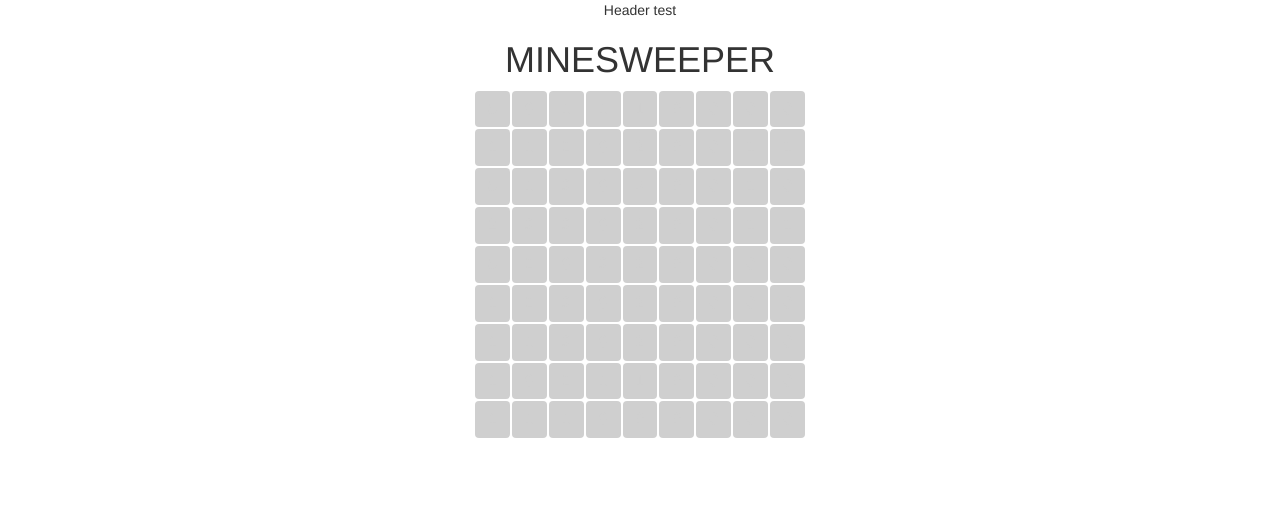
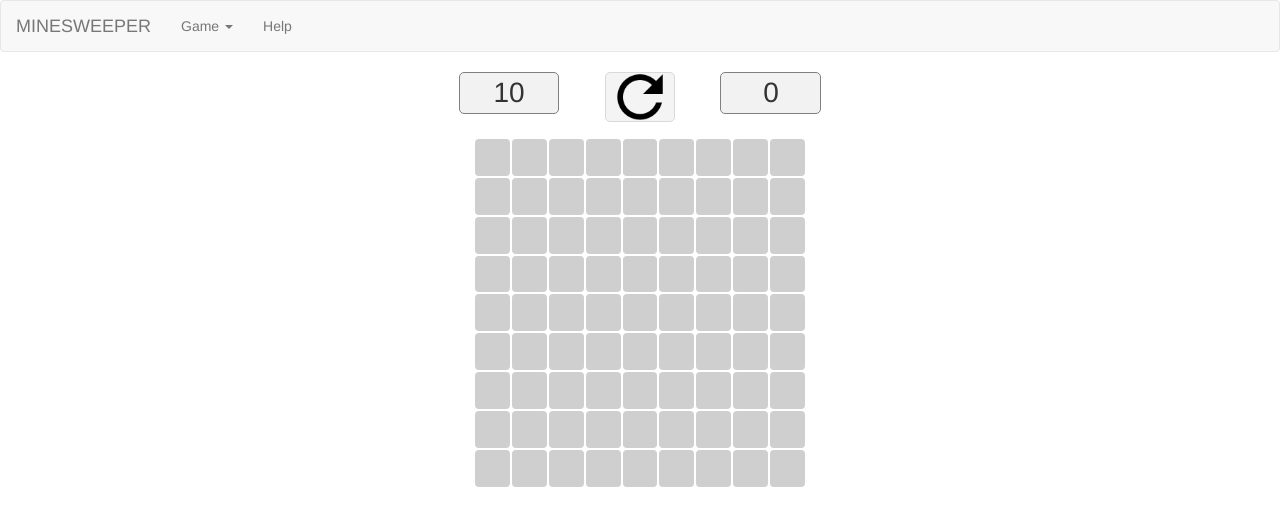
Before and after one commit to kinik93/Minesweeper, an Angular app: page / in a window 1280 px wide. Shown: the top 526 px of the page. Built offline with nearby package versions, Linux system fonts and the light colour scheme.

Commit message:
added timing function and some components

```diff
--- a/src/app/app.component.html
+++ b/src/app/app.component.html
@@ -1,12 +1,8 @@
 <!--The content below is only a placeholder and can be replaced.-->
-<div class="row" style="text-align:center">
-  Header test
-</div>
+<app-header></app-header>
 <div class="row">
   <div style="text-align:center">
-    <h1>
-      {{ title | uppercase}}
-    </h1>
+    <app-game-info></app-game-info>
     <app-game-board></app-game-board>
   </div>
 </div>
--- a/src/app/game-board/game-board.component.ts
+++ b/src/app/game-board/game-board.component.ts
@@ -1,6 +1,6 @@
 import { Component, OnInit } from '@angular/core';
 import { GameBoardService } from '../gameboard.service';
-import { Cell } from './cell.model';
+import { Cell, Point } from './cell.model';
 
 @Component({
   selector: 'app-game-board',
@@ -15,6 +15,8 @@ export class GameBoardComponent implements OnInit {
   rowArray: number[] = [];
   colArray: number[] = [];
 
+  elapsedTime: number;
+
   constructor(private gameBoardService: GameBoardService) { }
 
   ngOnInit() {
@@ -23,12 +25,20 @@ export class GameBoardComponent implements OnInit {
     this.rowArray = Array.from({length: this.nRows}, (x, i) => i);
     this.colArray = Array.from({length: this.nColumns}, (x, i) => i);
     this.grid = this.gameBoardService.getGrid();
+
+    this.elapsedTime = this.gameBoardService.elapsedTime;
   }
 
   onCellClick(x: number, y: number) {
+    if (this.gameBoardService.getFirstClick()) {
+      this.gameBoardService.plantMines(new Point(x, y));
+      this.gameBoardService.setAllAdjMines();
+      this.gameBoardService.setFirstClick(false);
+      this.gameBoardService.startChrono();
+    }
     if (!this.grid[x][y].getIsRevealed() && !this.grid[x][y].getIsFlag()) {
       if (this.grid[x][y].getIsMine()) {
-        this.grid[x][y].setIsRevealed(true);
+        this.gameBoardService.revealAllMines();
         alert("You Loose");
       } else {
         if (this.grid[x][y].getAdjMines() === 0) {
@@ -36,13 +46,22 @@ export class GameBoardComponent implements OnInit {
         } else {
           this.grid[x][y].setIsRevealed(true);
         }
+        this.gameBoardService.checkVictory();
       }
     }
   }
 
   onRightCellClick(event, x: number, y: number) {
     event.preventDefault();
-    this.grid[x][y].setIsFlag(!this.grid[x][y].getIsFlag());
+    if (!this.grid[x][y].getIsRevealed()) {
+      if (!this.grid[x][y].getIsFlag()) {
+        this.grid[x][y].setIsFlag(true);
+        this.gameBoardService.setRevealedMines(this.gameBoardService.getRevealedMines() - 1);
+      } else {
+        this.grid[x][y].setIsFlag(false);
+        this.gameBoardService.setRevealedMines(this.gameBoardService.getRevealedMines() + 1);
+      }
+      this.gameBoardService.revMines.emit(this.gameBoardService.getRevealedMines());
+    }
   }
-
 }
--- /dev/null
+++ b/src/app/game-info/game-info.component.css
@@ -0,0 +1,18 @@
+.btn {
+  background-image: url('../../assets/reload.png');
+  background-size:     cover;
+  background-repeat:   no-repeat;
+  background-position: center center;
+  background-color: #f4f4f4;
+  border: 1px solid #d9d9d9;
+  border-radius: 5px;
+  color: transparent;
+  height: 50px;
+}
+
+.counter {
+  border: 1px solid gray;
+  border-radius: 5px;
+  background-color: #F2F2F2;
+  font-size: 2em;
+}
--- /dev/null
+++ b/src/app/game-info/game-info.component.html
@@ -0,0 +1,15 @@
+<div class="row justify-content-center" style="width:30%; margin: auto; margin-bottom: 16px;">
+  <div class="col-sm-4">
+    <div class="counter">
+        <span class="align-middle">{{revMines}}</span>
+    </div>
+  </div>
+  <div class="col-sm-4">
+    <button (click)="onReloadClick()" class="btn">Reload</button>
+  </div>
+  <div class="col-sm-4">
+      <div class="counter">
+          <span class="align-middle">{{elapsedTime}}</span>
+      </div>
+  </div>
+</div>
--- /dev/null
+++ b/src/app/game-info/game-info.component.ts
@@ -0,0 +1,34 @@
+import { Component, OnInit } from '@angular/core';
+import { GameBoardService } from '../gameboard.service';
+
+@Component({
+  selector: 'app-game-info',
+  templateUrl: './game-info.component.html',
+  styleUrls: ['./game-info.component.css']
+})
+export class GameInfoComponent implements OnInit {
+
+  revMines: number;
+  elapsedTime = 0;
+
+  constructor(private gameBoardService: GameBoardService) {
+    this.gameBoardService.revMines.subscribe(
+      (nRevStatus: number) => (this.revMines = nRevStatus)
+    );
+
+    this.gameBoardService.elapsedTime.subscribe(
+      (tmpTime: number) => (this.elapsedTime = tmpTime)
+    );
+  }
+
+  ngOnInit() {
+    this.revMines = this.gameBoardService.getRevealedMines();
+  }
+
+  onReloadClick() {
+    this.gameBoardService.initializeEmptyGrid();
+    this.gameBoardService.setFirstClick(true);
+    this.gameBoardService.stopChrono();
+    this.elapsedTime = 0;
+  }
+}
--- a/src/app/gameboard.service.ts
+++ b/src/app/gameboard.service.ts
@@ -1,17 +1,28 @@
 import { Cell, Point } from './game-board/cell.model';
+import { interval, Subscription } from 'rxjs';
+import { EventEmitter } from '@angular/core';
 
 export class GameBoardService {
   grid: Cell[][] = [];
   nRows: number;
   nColumns: number;
   nMines: number;
+  revealedMines: number;
+  firstClick: boolean;
+
+  revMines = new EventEmitter<number>();
+  elapsedTime = new EventEmitter<number>();
+
+  private chronoSubscription: Subscription;
 
   constructor() {
     this.nRows = 9;
     this.nColumns = 9;
     this.nMines = 10;
+    this.revealedMines = this.nMines;
+    this.firstClick = true;
 
-    this.startGame();
+    this.initializeEmptyGrid();
   }
 
   /**
@@ -37,14 +48,32 @@ export class GameBoardService {
     this.nColumns = n;
   }
 
+  getFirstClick() {
+    return this.firstClick;
+  }
+
+  setFirstClick(tmp: boolean) {
+    this.firstClick = tmp;
+  }
+
+  getTotalMines() {
+    return this.nMines;
+  }
+
+  setTotalMines(nMines) {
+    this.nMines = nMines;
+  }
+
+  getRevealedMines() {
+    return this.revealedMines;
+  }
+
+  setRevealedMines(rMines) {
+    this.revealedMines = rMines;
+  }
+
   getGrid() {
     return this.grid;
-  }
-
-  startGame() {
-    this.initializeEmptyGrid();
-    this.plantMines();
-    this.setAllAdjMines();
   }
 
   initializeEmptyGrid() {
@@ -63,16 +92,35 @@ export class GameBoardService {
     return false;
   }
 
-  plantMines() {
+  /**
+   * Check if p2 is in the adjacent zone of p2
+   * @param p1 first point
+   * @param p2 second point
+   */
+  isAdj(p1: Point, p2: Point) {
+    for (let i = p1.getX() - 1 ; i < p1.getX() + 2; i++) {
+      for (let j = p1.getY() - 1 ; j < p1.getY() + 2; j++) {
+        if (i >= 0 && i < this.nRows && j >= 0 && j < this.nColumns) {
+          if (p2.getX() === i && p2.getY() === j) {
+            return true;
+          }
+        }
+      }
+    }
+    return false;
+  }
+
+  plantMines(firstClick: Point) {
     let i = 0;
 
     while (i < this.nMines) {
       const randomPoint = new Point(Math.floor(Math.random() * this.nRows),
                                     Math.floor(Math.random() * this.nColumns));
-      console.log(randomPoint);
-      if (this.checkMine(randomPoint) === false) {
-        this.grid[randomPoint.getX()][randomPoint.getY()].setIsMine(true);
-        i = i + 1;
+      if (!this.isAdj(firstClick, randomPoint)) {
+        if (this.checkMine(randomPoint) === false) {
+          this.grid[randomPoint.getX()][randomPoint.getY()].setIsMine(true);
+          i = i + 1;
+        }
       }
     }
   }
@@ -117,4 +165,38 @@ export class GameBoardService {
       }
     }
   }
+
+  checkVictory() {
+    let revMines = 0;
+    for (let i = 0; i < this.nRows; i++) {
+      for (let j = 0; j < this.nColumns; j++) {
+        if (!this.grid[i][j].getIsMine() && this.grid[i][j].getIsRevealed()) {
+          revMines++;
+        }
+      }
+    }
+    if (revMines === (this.nRows * this.nColumns) - this.nMines ) {
+      alert('You win');
+    }
+  }
+
+  revealAllMines() {
+    for (let i = 0; i < this.nRows; i++) {
+      for (let j = 0; j < this.nColumns; j++) {
+        if (this.grid[i][j].getIsMine()) {
+          this.grid[i][j].setIsRevealed(true);
+        }
+      }
+    }
+  }
+
+  startChrono() {
+    this.chronoSubscription = interval(1000).subscribe(count => {
+      this.elapsedTime.emit(count);
+    });
+  }
+
+  stopChrono() {
+    this.chronoSubscription.unsubscribe();
+  }
 }
--- /dev/null
+++ b/src/app/header/header.component.html
@@ -0,0 +1,21 @@
+<nav class="navbar navbar-default">
+  <div class="container-fluid">
+    <div class="navbar-header">
+      <a href="#" class="navbar-brand">MINESWEEPER</a>
+    </div>
+
+    <div class="collapse navbar-collapse">
+      <ul class="nav navbar-nav">
+        <li class="dropdown">
+          <a class="dropdown-toggle" role="button" href="#">Game <span class="caret"></span></a>
+          <ul class="dropdown-menu">
+            <li><a href="#">Beginner</a></li>
+            <li><a href="#">Intermediate</a></li>
+            <li><a href="#">Expert</a></li>
+          </ul>
+        </li>
+        <li><a href="#">Help</a></li>
+      </ul>
+    </div>
+  </div>
+</nav>
--- /dev/null
+++ b/src/app/header/header.component.ts
@@ -0,0 +1,16 @@
+import { Component, OnInit } from '@angular/core';
+import { GameBoardService } from '../gameboard.service';
+
+@Component({
+  selector: 'app-header',
+  templateUrl: './header.component.html',
+  styleUrls: ['./header.component.css']
+})
+export class HeaderComponent implements OnInit {
+
+  constructor(private gameBoardService: GameBoardService) { }
+
+  ngOnInit() {
+  }
+
+}
```
Also changed, not shown: src/app/app.module.ts (+8 -2 lines), src/app/header/header.component.css (added), src/assets/reload.png (added).
